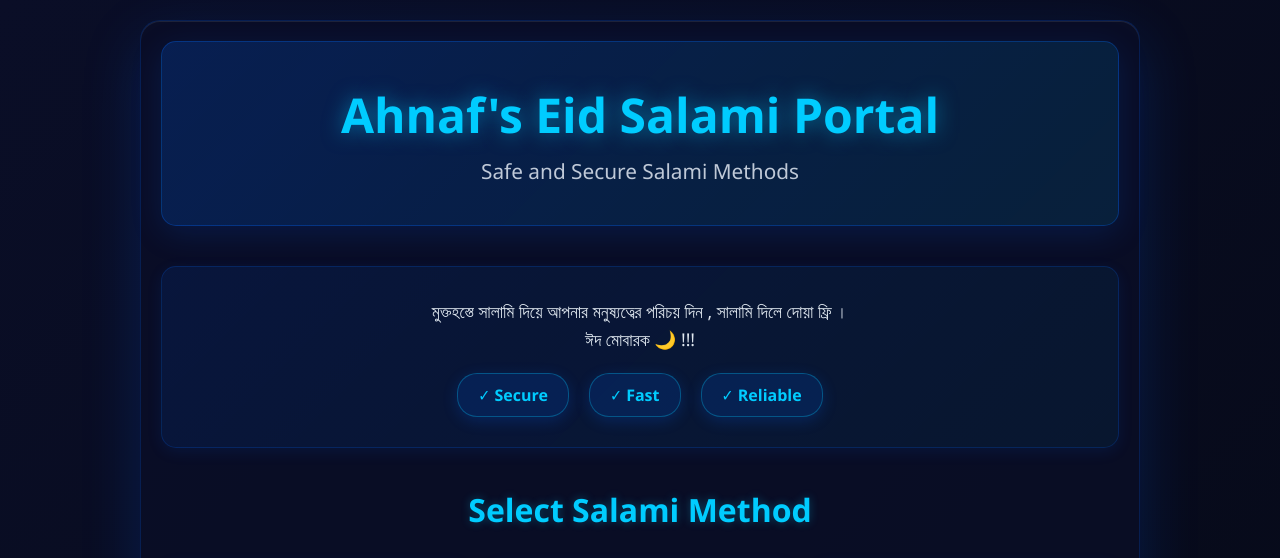
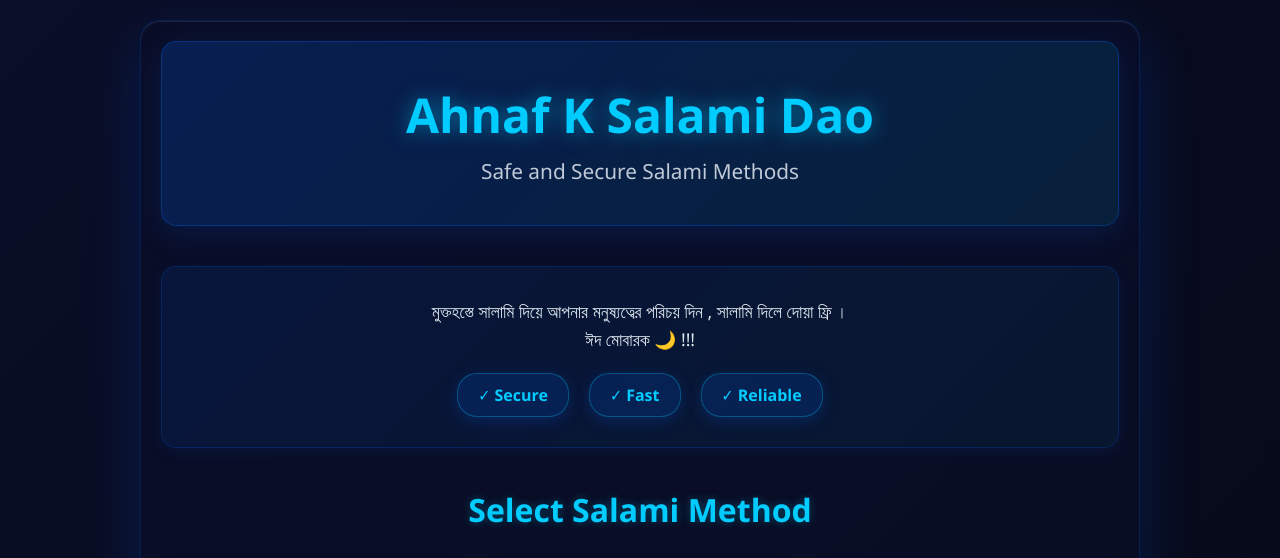
Before and after one commit to Ahnaf-Rafid-0/eid-salami-portal, a website: page public/index.html in a window 1280 px wide. Shown: the top 558 px of the page. Drawn offline with Linux system fonts and the light colour scheme; no server answers.

Commit message:
Changed the 1st line

```diff
--- a/public/index.html
+++ b/public/index.html
@@ -3,14 +3,14 @@
 <head>
   <meta charset="UTF-8">
   <meta name="viewport" content="width=device-width, initial-scale=1.0">
-  <title>Ahnaf's Eid Salami Payment Portal</title>
+  <title>Ahnaf K Salami Dao</title>
   <link rel="stylesheet" href="styles.css">
 </head>
 <body>
   <div class="container">
     <!-- Header Section -->
     <div class="header">
-      <h1>Ahnaf's Eid Salami Portal</h1>
+      <h1>Ahnaf K Salami Dao</h1>
       <p class="subtitle">Safe and Secure Salami Methods</p>
     </div>
 
```
